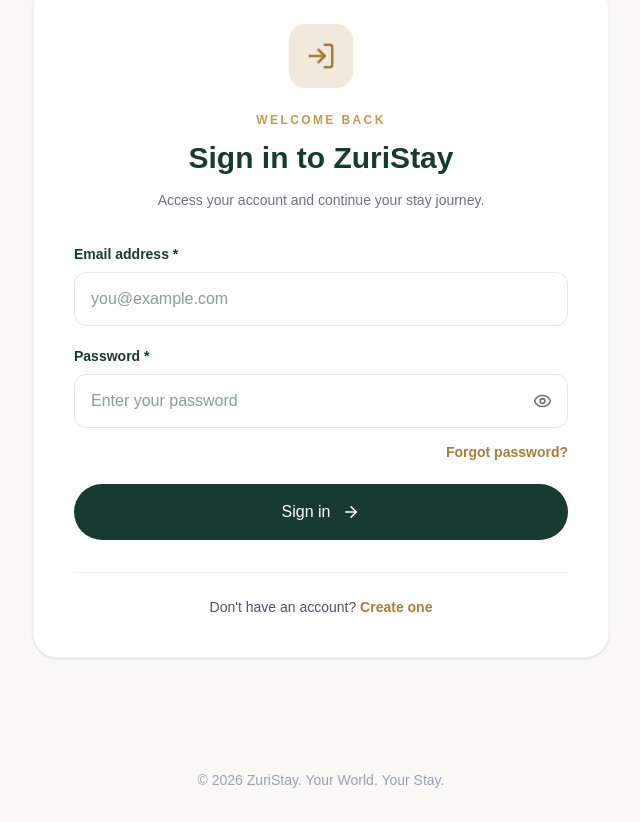
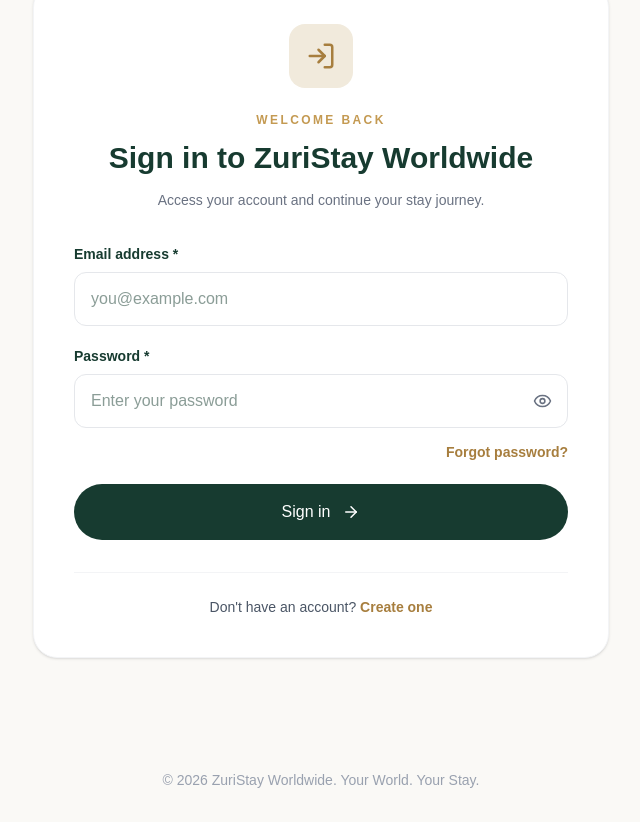
Before and after one commit to robinsonb254/zuristay, a Next.js app: page /login in a window 1280 px wide. Shown: the part 178-1000 px from the top of the page, without its empty margins (319-959 px from the left). Built offline with nearby package versions, Linux system fonts and the light colour scheme.

Commit message:
Apply ZuriStay Worldwide branding

```diff
--- a/src/app/login/page.tsx
+++ b/src/app/login/page.tsx
@@ -94,7 +94,7 @@ export default function LoginPage() {
             </p>
 
             <h1 className="mt-3 text-3xl font-bold">
-              Sign in to ZuriStay
+              Sign in to ZuriStay Worldwide
             </h1>
 
             <p className="mt-3 text-sm leading-6 text-gray-500">
@@ -206,7 +206,7 @@ export default function LoginPage() {
       </section>
 
       <footer className="py-8 text-center text-sm text-gray-400">
-        © {new Date().getFullYear()} ZuriStay. Your World. Your Stay.
+        © {new Date().getFullYear()} ZuriStay Worldwide. Your World. Your Stay.
       </footer>
     </main>
   );
```
